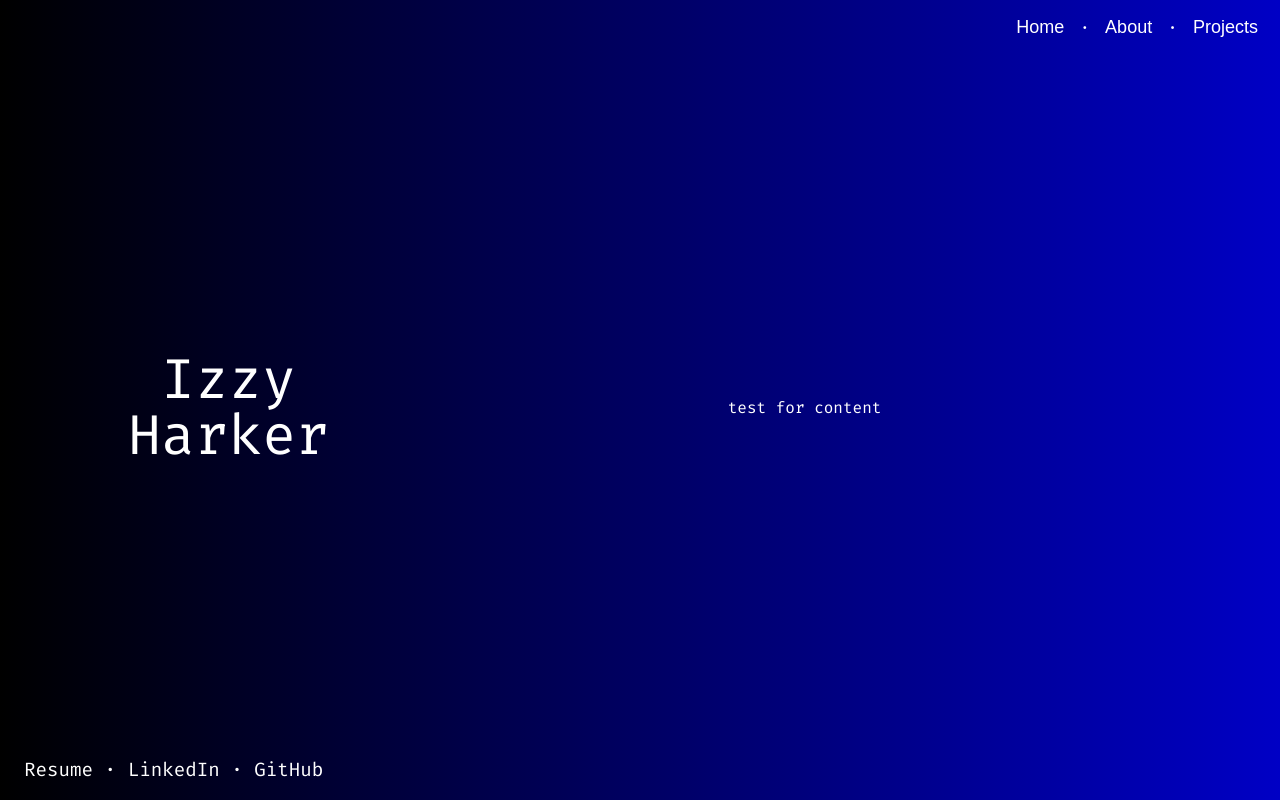
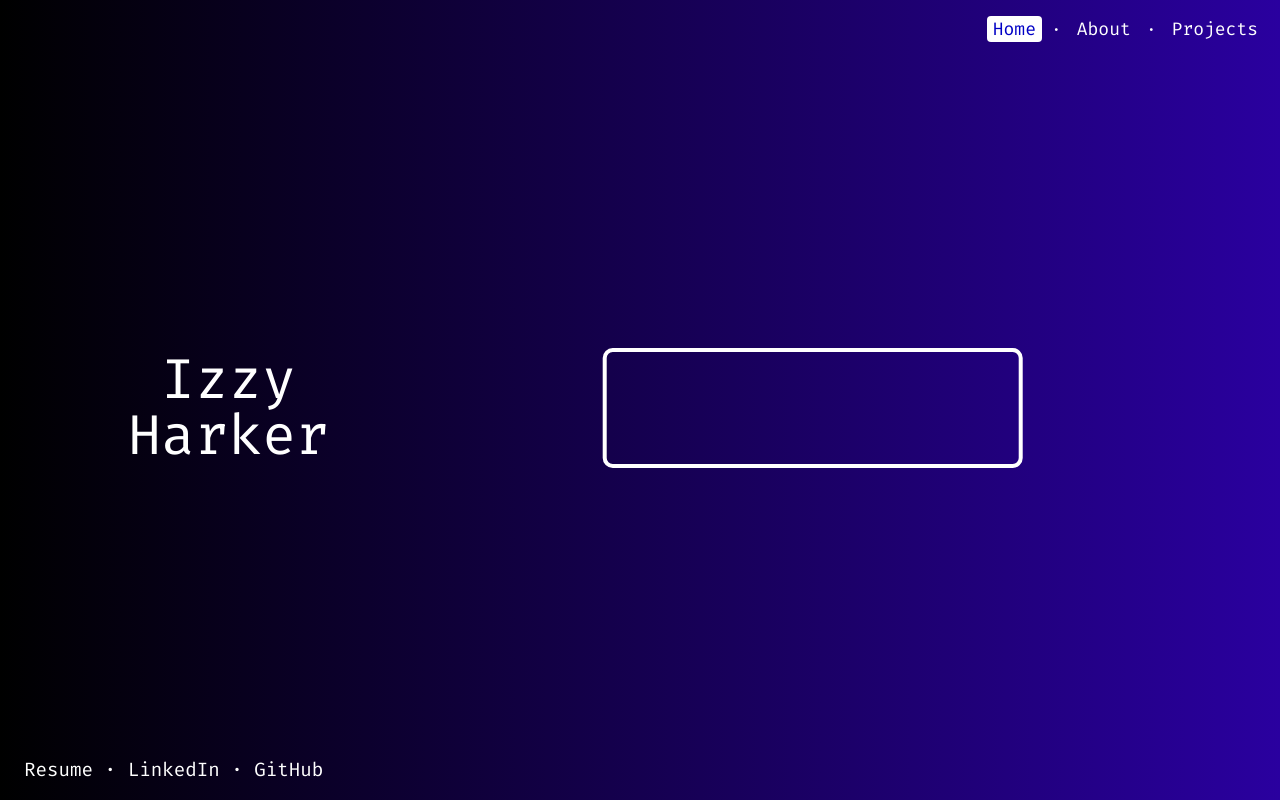
Before and after one commit to izzyharker/izzy_portfolio, a plain HTML site: page index.html in a window 1280 px wide. Drawn offline with Linux system fonts and the light colour scheme.

Commit message:
added some styling and button functionality

```diff
--- a/index.html
+++ b/index.html
@@ -11,17 +11,45 @@
 <body>
     <div class="main">
         <div class="header">
-            <p><button>Home</button>  ·
-            <button>About</button> ·
-            <button>Projects</button></p>
+            <p><button id="homebutton" onclick="switch_content('home')">Home</button>  ·
+            <button id="aboutbutton" onclick="switch_content('about')">About</button> ·
+            <button id="projectbutton" onclick="switch_content('projects')">Projects</button></p>
         </div>
         <div class="content-box">
             <div class="title">
                 <h1>Izzy Harker</h1>
             </div>
             <div class="content">
-                <div class="test">
-                    <p>test for content</p>
+                <div class="home">
+                    <div class="home-template"></div>
+                </div>
+                <div class="about">
+                    <div class="text-content">
+                        <p>This is a little bit about me :) (Who I am, my goals/etc., related things like that)</p>
+                    </div>
+                    <!-- <div class="selfie">
+                        <p>This div is for an image of me</p>
+                    </div> -->
+                </div>
+                <div class="projects">
+                        <div class="proj1">
+                            <div class="text-content">
+                                <h1>Visualizing the Intersection of a Cubic Surface and a Plane</h1>
+                                <p>Completed Summer 2022. etc.</p>
+                            </div>
+                        </div>
+                        <div class="proj2">
+                            <div class="text-content">
+                                <h1>Ray Tracing Enging</h1>
+                                <p>Implemented a basic ray tracing engine, capable of tracing light rays and showing shadows in CUDA for a final project</p>
+                            </div>
+                        </div>
+                        <div class="proj3"></div>
+                        <div class="proj4">
+                            <div class="text-content">
+                                Coming soon...
+                            </div>
+                        </div>
                 </div>
             </div>
         </div>
--- a/script/main.js
+++ b/script/main.js
@@ -1,2 +1,33 @@
 // make the 3 content options in dom
 // and then switch between them depending on selection
+const content = document.querySelector(".content")
+const buttons = [document.querySelector("#homebutton"), document.querySelector("#aboutbutton"), document.querySelector("#projectbutton")];
+
+const home = document.querySelector(".home")
+const aboutme = document.querySelector(".about")
+const projects = document.querySelector(".projects")
+
+function switch_content(option) {
+    console.log("clicked button", option)
+    buttons.forEach((element) => {
+        element.classList.remove("active")
+    })
+    content.replaceChildren("");
+    switch (option) {
+        case "home":
+            content.appendChild(home)
+            document.querySelector("#homebutton").classList.add("active")
+            break
+        case "about":
+            content.appendChild(aboutme)
+            aboutme.classList.add("active")
+            document.querySelector("#aboutbutton").classList.add("active")
+            break
+        case "projects":
+            content.appendChild(projects)
+            projects.classList.add("active")
+            document.querySelector("#projectbutton").classList.add("active")
+    }
+}
+
+document.onload(document.querySelector("#homebutton").click());
--- a/style/style.css
+++ b/style/style.css
@@ -22,6 +22,7 @@ time, mark, audio, video {
 	border: 0;
 	font-size: 100%;
 	font: inherit;
+    font-family: inherit;
 	vertical-align: baseline;
 }
 /* HTML5 display-role reset for older browsers */
@@ -48,10 +49,14 @@ table {
 	border-spacing: 0;
 }
 
+* {
+    font-family: 'Fira Code', 'Gill Sans', 'Gill Sans MT', Calibri, 'Trebuchet MS', sans-serif;
+}
+
 body {
     font-family: 'Fira Code', 'Gill Sans', 'Gill Sans MT', Calibri, 'Trebuchet MS', sans-serif;
     font-size: medium;
-    background: linear-gradient(to right, black,rgb(0, 0, 197));
+    background: linear-gradient(to right, rgb(0, 0, 0),rgb(42, 0, 159));
     color: white;
 }
 
@@ -76,11 +81,17 @@ body {
     background: inherit;
     font-size:large;
     color: inherit;
-    word-spacing: 100%;
 }
 
 .header button:hover {
     text-decoration: underline;
+}
+
+.header .active {
+    background-color: white;
+    color:rgb(0, 0, 197);
+    border-radius: 4px;
+    transition-duration: 500ms;
 }
 
 .content-box {
@@ -108,6 +119,19 @@ h1 {
     flex: 5;
     margin: auto;
     text-align: center;
+    justify-content: center;
+}
+
+.home {
+    justify-content: center;
+}
+
+.home-template {
+    height: 7rem;
+    width: 50%;
+    border: 4px solid white;
+    border-radius: 10px;
+    translate: 50%;
 }
 
 .footer {
@@ -116,7 +140,7 @@ h1 {
     justify-content: bottom;
     padding: 0.5rem;
     margin-left: 1rem;
-    word-spacing: 100%;
+    word-spacing: 0%;
     font-size: larger;
 }
 
```
